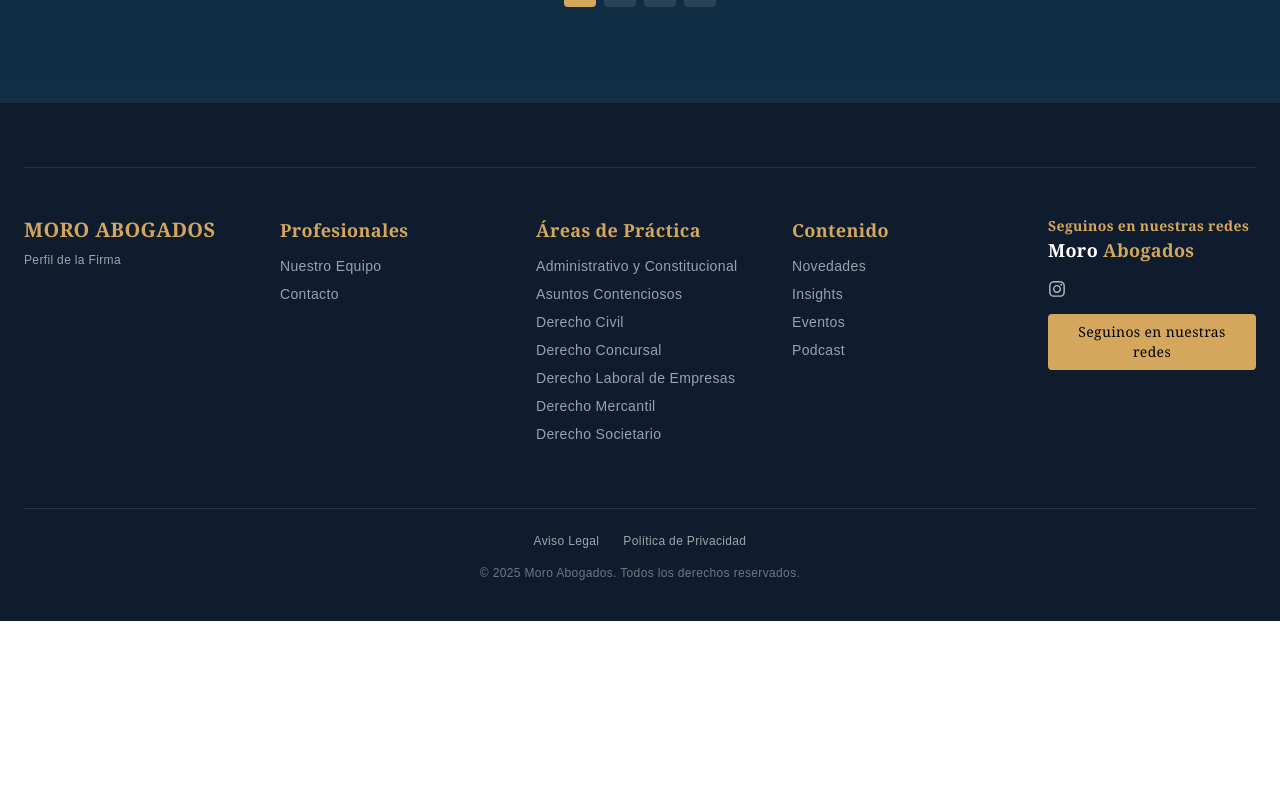
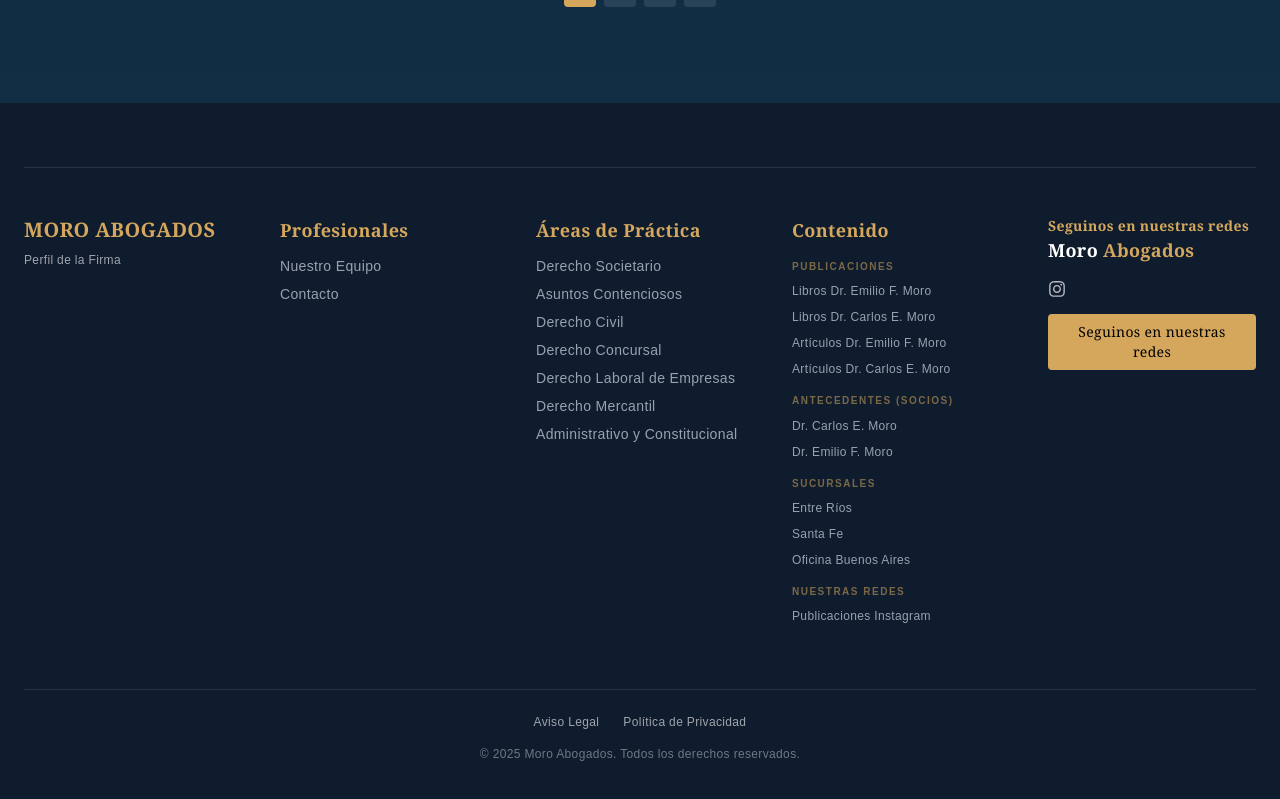
Before and after one commit to BHeydeBautista/MoroAbogados, a Next.js app: page /clients in a window 1280 px wide. Shown: the part 1753-2552 px from the top of the page. Before the commit the page ends 2374 px from the top, so only its background shows below. Built offline with nearby package versions, Linux system fonts and the light colour scheme.

Commit message:
Info: cambios solicitados por Emilio

```diff
--- a/src/components/ClientsSec/ClientsSection.tsx
+++ b/src/components/ClientsSec/ClientsSection.tsx
@@ -28,15 +28,15 @@ export default function ClientsSection() {
   const t = pickTranslations(language, { es: es.clients, en: en.clients });
 
   const categories: Array<{ id: CategoryId; dataCategory?: string; label: string }> = [
-    { id: "all", label: t.categories.all },
-    { id: "retail", dataCategory: "Retail y Consumo", label: t.categories.retail },
-    { id: "government", dataCategory: "Gobierno y Municipios", label: t.categories.government },
-    { id: "insurance", dataCategory: "Seguros", label: t.categories.insurance },
-    { id: "banking", dataCategory: "Bancos y Finanzas", label: t.categories.banking },
-    { id: "industry", dataCategory: "Industria y Producción", label: t.categories.industry },
-    { id: "health", dataCategory: "Salud y Farmacéutica", label: t.categories.health },
-    { id: "technology", dataCategory: "Tecnología", label: t.categories.technology },
-    { id: "services", dataCategory: "Servicios y Otros", label: t.categories.services },
+    { id: "all",        label: t.categories.all },
+    { id: "banking",    dataCategory: "Bancos y Finanzas",       label: t.categories.banking },
+    { id: "technology", dataCategory: "Tecnología",              label: t.categories.technology },
+    { id: "insurance",  dataCategory: "Seguros",                 label: t.categories.insurance },
+    { id: "industry",   dataCategory: "Industria y Producción",  label: t.categories.industry },
+    { id: "government", dataCategory: "Gobierno y Municipios",   label: t.categories.government },
+    { id: "health",     dataCategory: "Salud y Farmacéutica",    label: t.categories.health },
+    { id: "retail",     dataCategory: "Retail y Consumo",        label: t.categories.retail },
+    { id: "services",   dataCategory: "Servicios y Otros",       label: t.categories.services },
   ];
 
   const [selectedCategory, setSelectedCategory] = useState<CategoryId>("all");
--- a/src/components/Footer.tsx
+++ b/src/components/Footer.tsx
@@ -35,37 +35,15 @@ const Footer = () => {
         </div>
 
         {/* NAVIGATION COLUMNS */}
-        {[{
-          title: t.navigation,
-          items: [
+        {/* — Profesionales — */}
+        <div className="space-y-3">
+          <h4 className="font-bold text-[#D4A75D] font-serif text-lg">{t.navigation}</h4>
+          <ul className="space-y-2">
+            {[
               { label: t.nuestro_equipo, href: '/Team' },
-            { label: t.contact, href: '/contacto' }
-          ]
-        }, {
-          title: t.areas,
-          items: [
-            { label: t.administrativo, href: '/areas/Administrativo-Constitucional' },
-            { label: t.contencioso, href: '/areas/Asuntos-Contenciosos' },
-            { label: t.civil, href: '/areas/Civil' },
-            { label: t.concursal, href: '/areas/Concursal' },
-            { label: t.laboral, href: '/areas/Derecho-Laboral-de-Empresas' },
-            { label: t.mercantil, href: '/areas/Mercantil' },
-            { label: t.societario, href: '/areas/derecho-societario' }
-          ]
-        }, {
-          title: t.content,
-          items: [
-            { label: t.novedades, href: '/novedades' },
-            { label: t.insights, href: '/insights' },
-            { label: t.eventos, href: '/eventos' },
-            { label: t.podcast, href: '/podcast' }
-          ]
-        }].map((section) => (
-          <div key={section.title} className="space-y-3">
-            <h4 className="font-bold text-[#D4A75D] font-serif text-lg">{section.title}</h4>
-            <ul className="space-y-2">
-              {section.items.map((item) => (
-                <li key={item.label}>
+              { label: t.contact,        href: '/contacto' },
+            ].map((item) => (
+              <li key={item.href}>
                 <Link href={item.href} className="text-gray-400 hover:text-[#D4A75D] transition">
                   {item.label}
                 </Link>
@@ -73,7 +51,81 @@ const Footer = () => {
             ))}
           </ul>
         </div>
+
+        {/* — Áreas de Práctica — */}
+        <div className="space-y-3">
+          <h4 className="font-bold text-[#D4A75D] font-serif text-lg">{t.areas}</h4>
+          <ul className="space-y-2">
+            {[
+              { label: t.societario,     href: '/areas/derecho-societario' },
+              { label: t.contencioso,    href: '/areas/Asuntos-Contenciosos' },
+              { label: t.civil,          href: '/areas/Civil' },
+              { label: t.concursal,      href: '/areas/Concursal' },
+              { label: t.laboral,        href: '/areas/Derecho-Laboral-de-Empresas' },
+              { label: t.mercantil,      href: '/areas/Mercantil' },
+              { label: t.administrativo, href: '/areas/Administrativo-Constitucional' },
+            ].map((item) => (
+              <li key={item.href}>
+                <Link href={item.href} className="text-gray-400 hover:text-[#D4A75D] transition">
+                  {item.label}
+                </Link>
+              </li>
             ))}
+          </ul>
+        </div>
+
+        {/* — Contenido (con sub-secciones igual que el navbar) — */}
+        <div className="space-y-4">
+          <h4 className="font-bold text-[#D4A75D] font-serif text-lg">{t.content}</h4>
+
+          {([
+            {
+              heading: t.f_publicaciones,
+              links: [
+                { label: t.f_libros_emilio, href: '/?tab=propias&type=libro&author=Emilio%20F.%20Moro#Contenido' },
+                { label: t.f_libros_carlos, href: '/?tab=propias&type=libro&author=Carlos%20E.%20Moro#Contenido' },
+                { label: t.f_art_emilio,    href: '/?tab=propias&type=articulo&author=Emilio%20F.%20Moro#Contenido' },
+                { label: t.f_art_carlos,    href: '/?tab=propias&type=articulo&author=Carlos%20E.%20Moro#Contenido' },
+              ],
+            },
+            {
+              heading: t.f_antecedentes,
+              links: [
+                { label: t.f_cv_carlos, href: '/abogados/dr-carlos-moro' },
+                { label: t.f_cv_emilio, href: '/abogados/dr-emilio-f-moro' },
+              ],
+            },
+            {
+              heading: t.f_sucursales,
+              links: [
+                { label: t.f_entre_rios,    href: '/referencias/entre-rios' },
+                { label: t.f_santa_fe,      href: '/referencias/santa-fe' },
+                { label: t.f_buenos_aires,  href: '/referencias/buenos-aires' },
+              ],
+            },
+            {
+              heading: t.f_redes,
+              links: [
+                { label: t.f_instagram, href: '/?tab=instagram#Contenido' },
+              ],
+            },
+          ] as Array<{ heading: string; links: { label: string; href: string }[] }>).map((group) => (
+            <div key={group.heading} className="space-y-1.5">
+              <p className="text-[10px] uppercase tracking-[0.15em] text-[#D4A75D]/55 font-semibold">
+                {group.heading}
+              </p>
+              <ul className="space-y-1.5">
+                {group.links.map((item) => (
+                  <li key={item.href}>
+                    <Link href={item.href} className="text-gray-400 hover:text-[#D4A75D] transition text-xs">
+                      {item.label}
+                    </Link>
+                  </li>
+                ))}
+              </ul>
+            </div>
+          ))}
+        </div>
 
         {/* SOCIAL */}
         <div className="space-y-4">
--- a/src/components/navbar/Navbar.tsx
+++ b/src/components/navbar/Navbar.tsx
@@ -148,11 +148,7 @@ const Navbar = () => {
         url: "/clients",
       },
       {
-        text: t.contacto,
-        url: "/contacto",
-      },
-      {
-        text: "Más",
+        text: "Contenido",
         submenu: (
           <div className="flex flex-col gap-3">
 
@@ -227,6 +223,10 @@ const Navbar = () => {
           </div>
         ),
       },
+      {
+        text: t.contacto,
+        url: "/contacto",
+      },
     ],
     [t, isDark]
   );
--- a/src/data/clients.ts
+++ b/src/data/clients.ts
@@ -38,6 +38,7 @@ export const clients: Client[] = [
   { name: "ASTILLERO Samuel Gutnisky S.A.", category: "Industria y Producción", logo: "https://res.cloudinary.com/di2os0yqc/image/upload/v1779651161/ASTILLERO_Samuel_Gutnisky_S.A._ihxs3d.png" },
 
   // ——— SERVICIOS Y OTROS ———
+  { name: "Transener S.A.", category: "Servicios y Otros", logo: "https://res.cloudinary.com/di2os0yqc/image/upload/v1779850472/transener_pyddvp.webp", featured: true },
   { name: "Automóvil Club Argentino", category: "Servicios y Otros", logo: "https://res.cloudinary.com/di2os0yqc/image/upload/f_auto,q_auto/v1763919494/Autom%C3%B3vil_Club_Argentino_hcjem3.jpg", featured: true },
   { name: "CEMYC S.R.L.", category: "Servicios y Otros", logo: "https://res.cloudinary.com/di2os0yqc/image/upload/f_auto,q_auto/v1763919520/CEMYC_S.R.L._andk05.jpg" },
   { name: "CGM Leasing S.A.", category: "Servicios y Otros", logo: "https://res.cloudinary.com/di2os0yqc/image/upload/f_auto,q_auto/v1763919546/CGM_Leasing_S.A._dq6smn.jpg" },
--- a/src/locales/en/footer.json
+++ b/src/locales/en/footer.json
@@ -14,6 +14,20 @@
     "insights": "Insights",
     "eventos": "Events",
     "podcast": "Podcast",
+    "f_publicaciones": "Publications",
+    "f_libros_emilio": "Books Dr. Emilio F. Moro",
+    "f_libros_carlos": "Books Dr. Carlos E. Moro",
+    "f_art_emilio": "Articles Dr. Emilio F. Moro",
+    "f_art_carlos": "Articles Dr. Carlos E. Moro",
+    "f_antecedentes": "Background (partners)",
+    "f_cv_carlos": "Dr. Carlos E. Moro",
+    "f_cv_emilio": "Dr. Emilio F. Moro",
+    "f_sucursales": "Branches",
+    "f_entre_rios": "Entre Ríos",
+    "f_santa_fe": "Santa Fe",
+    "f_buenos_aires": "Buenos Aires Office",
+    "f_redes": "Our networks",
+    "f_instagram": "Instagram posts",
     "administrativo": "Administrative & Constitutional",
     "administrativo_points": [
       "Public policy advice",
--- a/src/locales/es/footer.json
+++ b/src/locales/es/footer.json
@@ -14,6 +14,20 @@
     "insights": "Insights",
     "eventos": "Eventos",
     "podcast": "Podcast",
+    "f_publicaciones": "Publicaciones",
+    "f_libros_emilio": "Libros Dr. Emilio F. Moro",
+    "f_libros_carlos": "Libros Dr. Carlos E. Moro",
+    "f_art_emilio": "Artículos Dr. Emilio F. Moro",
+    "f_art_carlos": "Artículos Dr. Carlos E. Moro",
+    "f_antecedentes": "Antecedentes (socios)",
+    "f_cv_carlos": "Dr. Carlos E. Moro",
+    "f_cv_emilio": "Dr. Emilio F. Moro",
+    "f_sucursales": "Sucursales",
+    "f_entre_rios": "Entre Ríos",
+    "f_santa_fe": "Santa Fe",
+    "f_buenos_aires": "Oficina Buenos Aires",
+    "f_redes": "Nuestras redes",
+    "f_instagram": "Publicaciones Instagram",
     "administrativo": "Administrativo y Constitucional",
     "administrativo_points": [
       "Asesoramiento en política pública",
```
Lines whose indentation alone changed are shown as unchanged.
